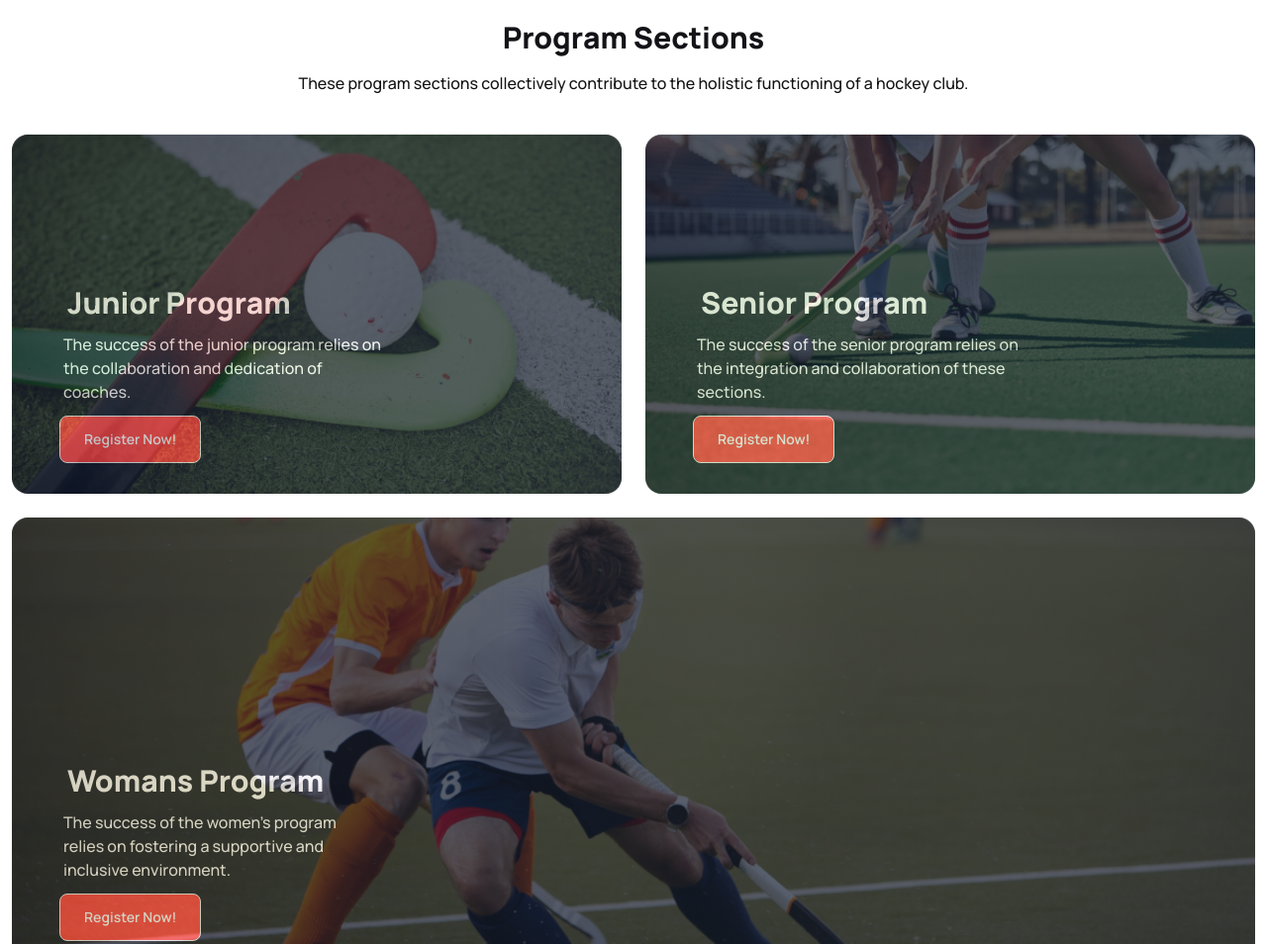
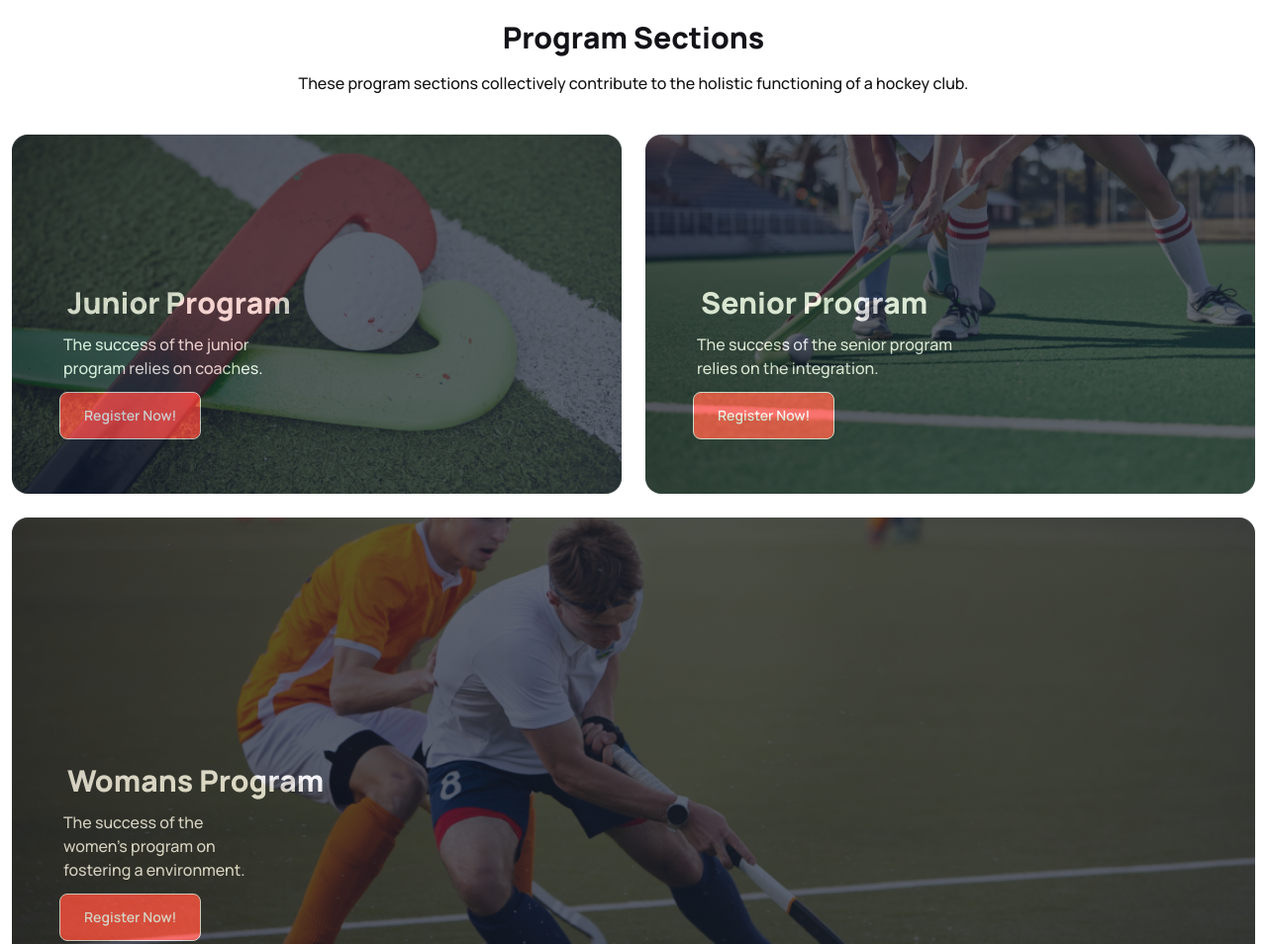
Before and after one commit to dhansiri2020/Hockeys, a plain HTML site: page index.html in a window 1280 px wide. Shown: the part 1200-2154 px from the top of the page at 99% size. Drawn offline with nearby package versions, Linux system fonts and the light colour scheme.

Commit message:
website design complete

```diff
--- a/index.html
+++ b/index.html
@@ -164,10 +164,10 @@
 
                       <div class="relative col-span-1 lg:flex justify-start items-center lg:h-full  h-[270px]">
                         <img src="./Images/2.png" alt="Your Image" class="w-full h-full object-cover" />
-                        <div class="absolute inset-0 bg-gradient-to-r from-gray-900 to-gray-800 opacity-70 rounded-2xl pl-12 text-center">
+                        <div class="absolute inset-0 bg-gradient-to-r from-gray-900 to-gray-800 opacity-70 rounded-2xl pl-12 text-center pt-10">
                         <div class="absolute lg:top-36 text-left">
                          <h2 class="text-white text-2xl lg:text-3xl font-extrabold p-2">Junior Program</h2>
-                         <p class="text-white lg:font-medium text-base  p-1 lg:w-3/5">The success of the junior program relies on the collaboration and dedication of coaches.</p>
+                         <p class="text-white lg:font-medium text-base  p-1 lg:w-3/5">The success of the junior program relies on coaches.</p>
                          <button class="btn text-white bg-[#FF4240] py-4 px-6 mt-2">Register Now!</button>
                        </div>
                        </div>
@@ -175,10 +175,10 @@
 
                       <div class="relative col-span-1 lg:flex justify-start items-center lg:h-full h-[270px]">
                         <img src="./Images/3.png" alt="Your Image" class="w-full h-full object-cover" />
-                        <div class="absolute inset-0 bg-gradient-to-r from-gray-900 to-gray-800 opacity-70 rounded-2xl pl-12">
+                        <div class="absolute inset-0 bg-gradient-to-r from-gray-900 to-gray-800 opacity-70 rounded-2xl pl-12 pt-10">
                          <div class="absolute lg:top-36 text-left">
                           <h2 class="text-white text-2xl lg:text-3xl font-extrabold p-2">Senior Program</h2>
-                          <p class="text-white lg:font-medium text-base  lg:w-3/5  p-1">The success of the senior program relies on the integration and collaboration of these sections.</p>
+                          <p class="text-white lg:font-medium text-base  lg:w-3/5  p-1">The success of the senior program relies on the integration.</p>
                           <button class="btn text-white bg-[#FF4240] py-4 px-6 mt-2">Register Now!</button>
                         </div>
                         </div>
@@ -186,10 +186,10 @@
                       </div>
                       <div class="relative lg:col-span-2 lg:flex justify-start items-center lg:h-full h-[270px]">
                         <img src="./Images/4.png" alt="Your Image" class="w-full h-full object-cover" />
-                        <div class="absolute inset-0 bg-gradient-to-r from-gray-900 to-gray-800 opacity-70 rounded-2xl pl-12 text-center">
+                        <div class="absolute inset-0 bg-gradient-to-r from-gray-900 to-gray-800 opacity-70 rounded-2xl pl-12 text-center pt-10">
                         <div class="absolute lg:top-60 text-left">
                          <h2 class="text-white text-2xl lg:text-3xl font-extrabold p-2">Womans Program</h2>
-                         <p class="text-white lg:font-medium text-base  lg:w-2/5 p-1">The success of the women's program relies on fostering a supportive and inclusive environment.</p>
+                         <p class="text-white lg:font-medium text-base  lg:w-2/5 p-1">The success of the women's program on fostering a environment.</p>
                          <button class="btn text-white bg-[#FF4240] py-4 px-6 mt-2">Register Now!</button>
                        </div>
                        </div>
@@ -474,7 +474,7 @@
    </section>
       </main>
    <footer>
-    <div class="flex flex-wrap flex-grow justify-evenly lg:items-baseline bg-[#131318] p-12 text-white h-[300px]">
+    <div class="flex flex-wrap flex-grow justify-evenly lg:items-baseline bg-[#131318] p-12 text-white">
        <div class=" lg:w-1/4 mx-auto">
           <div class="text-2xl font-bold p-2 mx-auto"><h3>Get In Touch</h3></div>
           <div class="font-medium p-2 lg:w-3/4"><p>Thank you for considering Hockey Club. Let's lace up our skates, hit the ice. </p></div>
```
